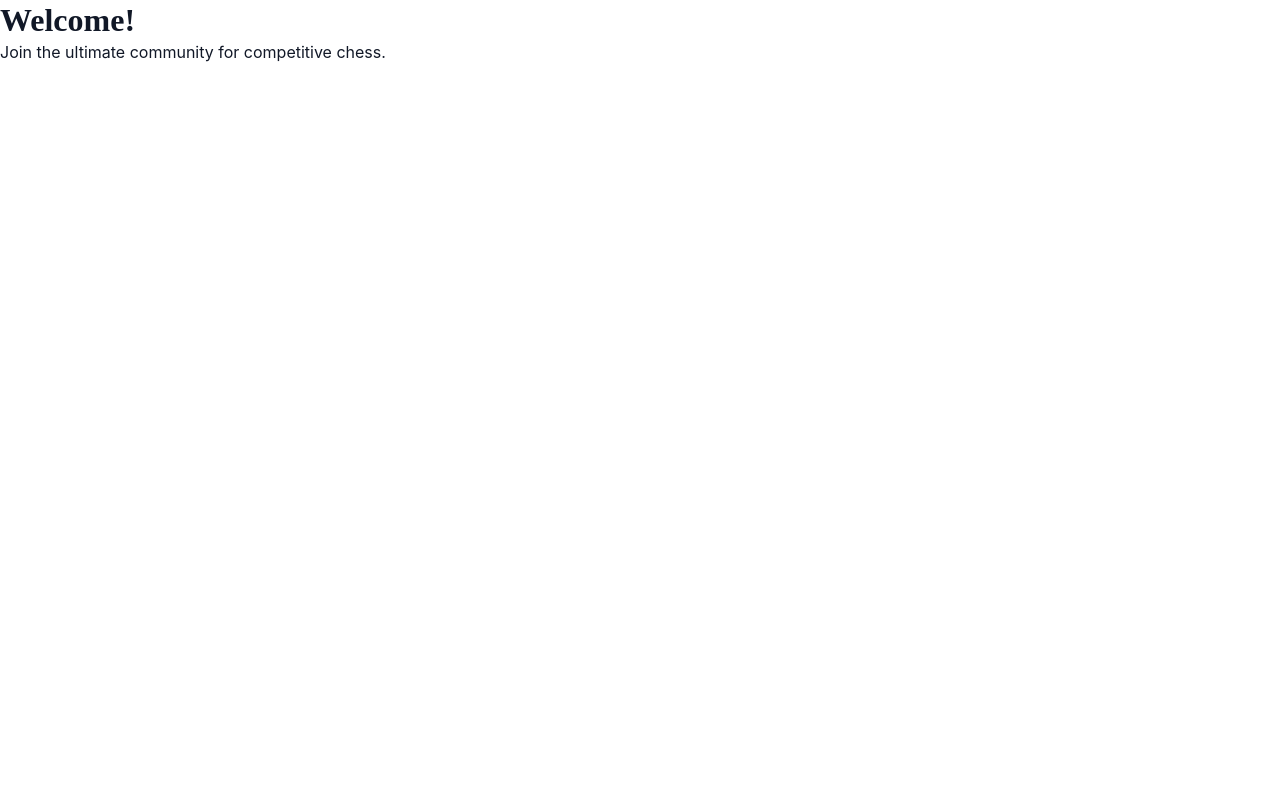
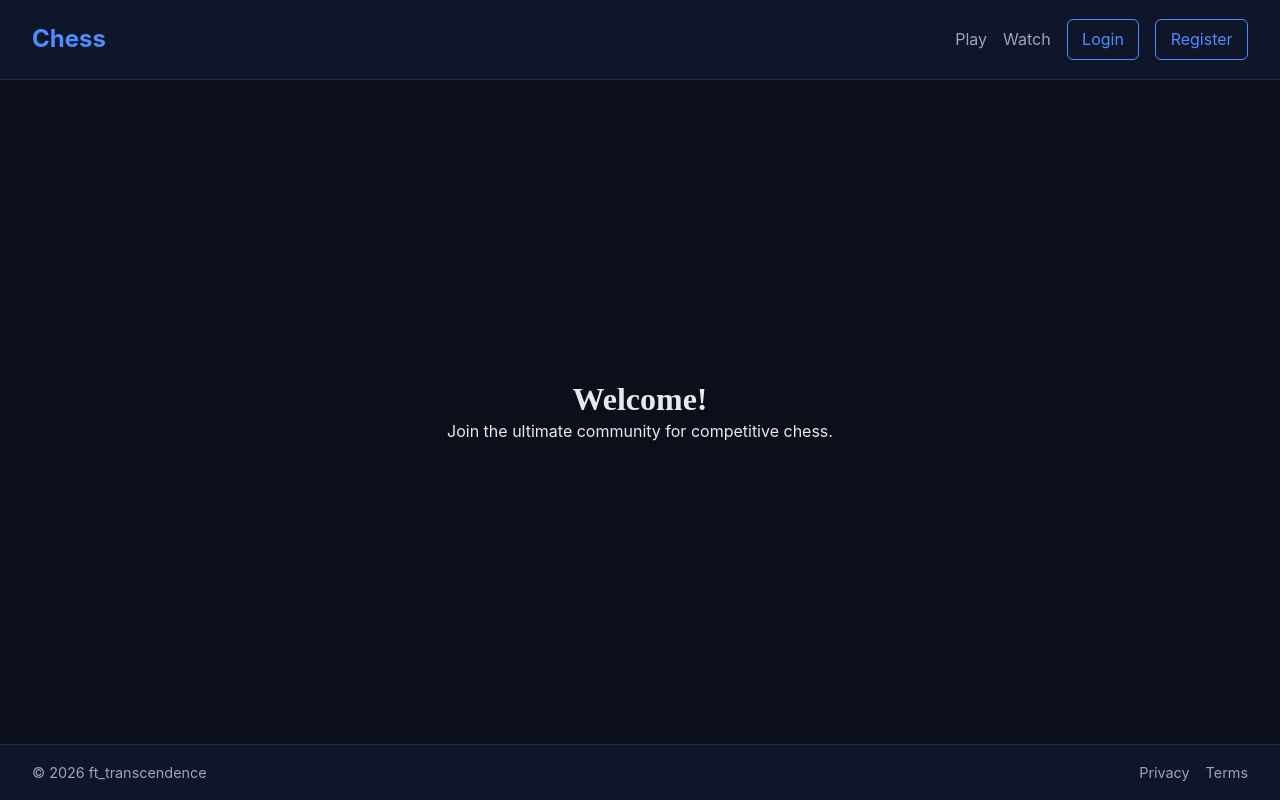
Before and after one commit to najat-motie/ft_transcendence, a React (Vite) app in the folder frontend/: page / in a window 1280 px wide. Built offline with nearby package versions, Linux system fonts and the light colour scheme.

Commit message:
feat: add base layout with navbar and footer

```diff
--- a/frontend/src/App.jsx
+++ b/frontend/src/App.jsx
@@ -1,4 +1,6 @@
 import { BrowserRouter, Routes, Route } from "react-router-dom";
+import BaseLayout from "./components/layout/BaseLayout";
+
 import Home from "./pages/Home";
 import Login from "./pages/Login";
 import Register from "./pages/Register";
@@ -12,14 +14,16 @@ function App() {
   return (
     <BrowserRouter>
       <Routes>
+        <Route element={<BaseLayout />}>
           <Route path="/" element={<Home />} />
           <Route path="/login" element={<Login />} />
           <Route path="/register" element={<Register />} />
           <Route path="/play" element={<Play />} />
-          <Route path="/spectator-mode" element={<Spectator />} />
+          <Route path="/watch" element={<Spectator />} />
           <Route path="/game" element={<Game />} />
           <Route path="/privacy-policy" element={<PrivacyPolicy />} />
           <Route path="/terms-of-service" element={<TermsOfService />} />
+        </Route>
       </Routes>
     </BrowserRouter>
   );
--- /dev/null
+++ b/frontend/src/components/layout/BaseLayout.jsx
@@ -0,0 +1,25 @@
+import { Link, Outlet } from "react-router-dom";
+import NavBar from ".//NavBar";
+import Footer from ".//Footer";
+import '../../styles/layout/BaseLayout.css'
+
+export default function BaseLayout() {
+  return (
+    <div className="layout">
+      <header className="layout-header">
+        <div className="logo">
+          <Link to="/" className="logo-link">
+            Chess
+          </Link>
+        </div>
+        <NavBar />
+      </header>
+
+      <main className="layout-content">
+        <Outlet />
+      </main>
+
+      <Footer />
+    </div>
+  );
+}
--- a/frontend/src/components/layout/Footer.jsx
+++ b/frontend/src/components/layout/Footer.jsx
@@ -1,9 +1,14 @@
+import { Link } from "react-router-dom";
 import "../../styles/layout/footer.css";
 
 export default function Footer() {
     return (
-      <footer className="footer">
+      <footer className="layout-footer">
         <p>© {new Date().getFullYear()} ft_transcendence</p>
+        <div className="footer-links">
+          <Link to="/privacy-policy">Privacy</Link>
+          <Link to="/terms-of-service">Terms</Link>
+        </div>
       </footer>
     );
 }
--- a/frontend/src/components/layout/NavBar.jsx
+++ b/frontend/src/components/layout/NavBar.jsx
@@ -1,13 +1,13 @@
 import { NavLink } from "react-router-dom";
 import "../../styles/layout/navbar.css";
 
-export default function Navbar() {
+export default function NavBar() {
   return (
     <nav className="navbar">
-      <NavLink to="/">Home</NavLink>
       <NavLink to="/play">Play</NavLink>
-      <NavLink to="/login">Login</NavLink>
-      <NavLink to="/register">Register</NavLink>
+      <NavLink to="/watch">Watch</NavLink>
+      <NavLink to="/login" className="login-btn">Login</NavLink>
+      <NavLink to="/register" className="login-btn">Register</NavLink>
     </nav>
   );
 }
--- a/frontend/src/styles/base.css
+++ b/frontend/src/styles/base.css
@@ -22,6 +22,12 @@ body {
   line-height: 1.6;
   text-rendering: optimizeLegibility;
   -webkit-font-smoothing: antialiased;
+}
+
+html, body {
+  margin: 0;
+  padding: 0;
+  width: 100%;
 }
 
 /* 3. Media defaults */
@@ -50,9 +56,9 @@ h1 { font-size: var(--font-size-xl); }
 h2 { font-size: 1.5rem; }
 h3 { font-size: 1.25rem; }
 
-p {
+/* p {
   color: var(--color-text);
-}
+} */
 
 /* 5. Links */
 a {
--- /dev/null
+++ b/frontend/src/styles/layout/BaseLayout.css
@@ -0,0 +1,59 @@
+.layout {
+    width: 100%;
+    min-height: 100vh;
+    display: flex;
+    flex-direction: column;
+    background-color: var(--bg-main);
+    color: var(--text-main);
+}
+
+.layout-header {
+    display: flex;
+    justify-content: space-between;
+    align-items: center;
+    padding: 1.2rem 2rem;
+    background-color: var(--bg-header);
+    border-bottom: 1px solid var(--border-soft);
+}
+
+.logo {
+    font-size: 1.2rem;
+    font-weight: 700;
+    color: var(--accent);
+}
+
+.logo-link {
+    text-decoration: none;
+    color: inherit;
+    font-weight: bold;
+    font-size: 1.5rem;
+}
+
+.logo-link:hover {
+    text-decoration: none;
+}
+
+.layout-content {
+    flex: 1;
+    padding: 2rem;
+    display: flex;
+    justify-content: center;
+    align-items: center;
+    text-align: center;
+}
+
+@media (max-width: 768px) {
+    .layout-header {
+      flex-direction: column;
+      gap: 1rem;
+    }
+
+    .nav {
+      flex-wrap: wrap;
+      justify-content: center;
+    }
+
+    .layout-content {
+      padding: 1.5rem 1rem;
+    }
+}
--- a/frontend/src/styles/layout/footer.css
+++ b/frontend/src/styles/layout/footer.css
@@ -1,11 +1,27 @@
-.footer {
+.layout-footer {
     width: 100%;
-    padding: var(--space-4) var(--space-6);
+    background-color: var(--bg-footer);
+    border-top: 1px solid var(--border-soft);
+    padding: 1rem 2rem;
+    display: flex;
+    justify-content: space-between;
+    text-align: center;
+    align-items: center;
+    font-size: 0.9rem;
+    color: var(--text-muted);
+  }
 
-    border-top: 1px solid var(--border-soft);
-    background-color: var(--bg-main);
+.footer-links {
+    display: flex;
+    gap: 1rem;
+}
 
-    text-align: center;
-    font-size: 0.875rem;
+.footer-links a {
     color: var(--text-muted);
+    /* text-decoration: none; */
 }
+
+.footer-links a:hover {
+    color: var(--accent);
+    text-decoration: none;
+}
--- a/frontend/src/styles/layout/navbar.css
+++ b/frontend/src/styles/layout/navbar.css
@@ -1,30 +1,36 @@
 .navbar {
-    width: 100%;
-    display: flex;
-    align-items: center;
-    gap: var(--space-4);
-
-    padding: var(--space-4) var(--space-6);
-    background-color: var(--bg-main);
-    border-bottom: 1px solid var(--border-soft);
+  display: flex;
+  align-items: center;
+  gap: var(--space-4);
+  /* margin-left: auto; */
+  /* padding: var(--space-4) var(--space-6);
+  background-color: var(--bg-main);
+  border-bottom: 1px solid var(--border-soft); */
 }
 
 .navbar a {
-  text-decoration: none;
-  font-weight: 500;
-  color: var(--text-main);
-
-  padding: var(--space-2) var(--space-3);
-  border-radius: 6px;
-
-  transition: background-color 0.2s ease, color 0.2s ease;
+  /* text-decoration: none; */
+  color: var(--text-muted);
 }
 
 .navbar a:hover {
-  background-color: var(--border-soft);
+  text-decoration: none;
+  color: var(--text-main);
 }
 
-.navbar a.active {
+/* .navbar a.active {
   color: var(--accent);
   background-color: rgba(0, 0, 0, 0.04);
+} */
+
+.login-btn {
+  padding: 0.4rem 0.9rem;
+  border: 1px solid var(--accent);
+  border-radius: 6px;
+  color: var(--accent) !important;
 }
+
+.login-btn:hover {
+  background-color: var(--accent);
+  color: #fff !important;
+}
--- a/frontend/src/styles/variables.css
+++ b/frontend/src/styles/variables.css
@@ -5,10 +5,14 @@
     --color-bg: #ffffff;
     --color-text: #111827;
     --color-muted: #6b7280;
+    --text-muted: #9aa4bf;
     --border-soft: rgba(255, 255, 255, 0.08);
+    --bg-header: #0f1629;
     --bg-main: #0b0f1a;
+    --bg-footer: #0f1629;
     --text-main: #e6e9f0;
     --accent: #4f8cff;
+    --accent-hover: #3a6fd8;
 }
 
   /* typography */
@@ -21,7 +25,6 @@
     --font-size-xl: 2rem;
 }
 
-
 /* spacing */
 :root {
   --space-1: 4px;
```
